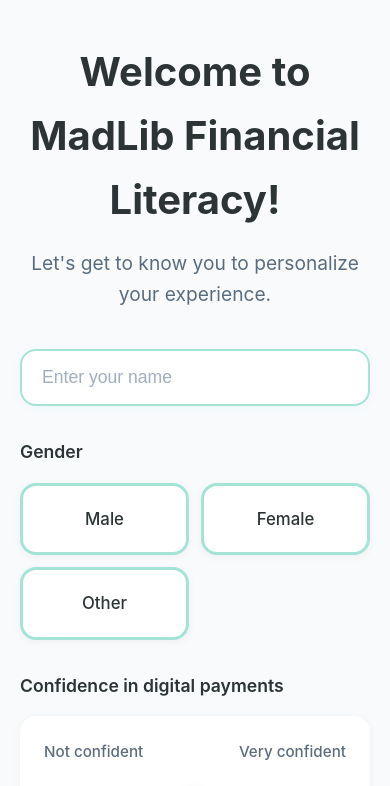
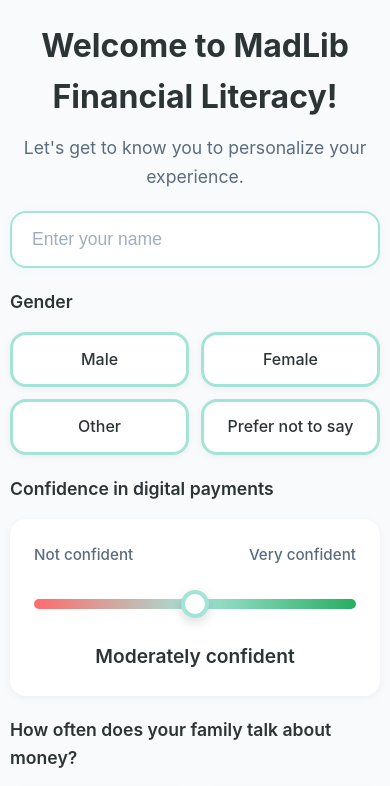
Before and after one commit to Marcooos05/MadPlotLib-Junction2025, a React (Vite) app in the folder finlib-frontend/: page / in a window 390 px wide. Shown: the top 786 px of the page. Built offline with nearby package versions, Linux system fonts and the light colour scheme; no server answers.

Commit message:
Refine onboarding UI: Reduce height for mobile, 2x2 card layouts, add 'prefer not to say', improve submit with loading state

```diff
--- a/finlib-frontend/src/components/Onboarding.jsx
+++ b/finlib-frontend/src/components/Onboarding.jsx
@@ -13,6 +13,7 @@ const Onboarding = () => {
     confidence: '3',
     familyTalk: ''
   });
+  const [loading, setLoading] = useState(false);
   const navigate = useNavigate();
 
   useEffect(() => {
@@ -38,6 +39,7 @@ const Onboarding = () => {
       alert('Please fill all fields');
       return;
     }
+    setLoading(true);
     try {
       await signInAnonymously(auth);
       const user = auth.currentUser;
@@ -48,17 +50,21 @@ const Onboarding = () => {
         });
         localStorage.setItem('profile', JSON.stringify(profile));
       }
+      navigate('/stories');
     } catch (error) {
       console.error('Error saving profile:', error);
       localStorage.setItem('profile', JSON.stringify(profile));
+      navigate('/stories');
+    } finally {
+      setLoading(false);
     }
-    navigate('/stories');
   };
 
   const genderOptions = [
     { value: 'male', label: 'Male' },
     { value: 'female', label: 'Female' },
-    { value: 'other', label: 'Other' }
+    { value: 'other', label: 'Other' },
+    { value: 'prefer-not-to-say', label: 'Prefer not to say' }
   ];
 
   const familyTalkOptions = [
@@ -97,7 +103,9 @@ const Onboarding = () => {
           selected={profile.familyTalk}
           onSelect={(value) => handleChange('familyTalk', value)}
         />
-        <button type="submit">Start My Journey</button>
+        <button type="submit" disabled={loading}>
+          {loading ? 'Starting...' : 'Start My Journey'}
+        </button>
       </form>
     </div>
   );
--- a/finlib-frontend/src/style.css
+++ b/finlib-frontend/src/style.css
@@ -30,7 +30,7 @@ body {
   flex-direction: column;
   align-items: center;
   justify-content: center;
-  padding: 40px 20px;
+  padding: 20px 10px;
   text-align: center;
 }
 
@@ -45,16 +45,16 @@ body {
 }
 
 .onboarding h1 {
-  font-size: 2.5rem;
+  font-size: 2rem;
   font-weight: 700;
-  margin-bottom: 16px;
+  margin-bottom: 12px;
   color: var(--text);
   max-width: 600px;
 }
 
 .onboarding p {
-  margin-bottom: 40px;
-  font-size: 1.2rem;
+  margin-bottom: 20px;
+  font-size: 1.1rem;
   color: #5a6c7d;
   max-width: 500px;
 }
@@ -63,7 +63,7 @@ body {
   display: flex;
   flex-direction: column;
   align-items: center;
-  gap: 32px;
+  gap: 20px;
   width: 100%;
   max-width: 500px;
 }
@@ -101,24 +101,24 @@ body {
 
 .selection-cards {
   display: grid;
-  grid-template-columns: repeat(auto-fit, minmax(140px, 1fr));
+  grid-template-columns: repeat(2, 1fr);
   gap: 12px;
   width: 100%;
 }
 
 .selection-card {
-  padding: 20px;
+  padding: 12px;
   border: 3px solid var(--mint);
   border-radius: 16px;
   background: white;
   cursor: pointer;
   transition: all 0.3s ease;
   text-align: center;
-  font-size: 1.05rem;
+  font-size: 1rem;
   font-weight: 500;
   color: var(--text);
   box-shadow: 0 2px 8px rgba(0, 0, 0, 0.05);
-  min-height: 70px;
+  min-height: 50px;
   display: flex;
   align-items: center;
   justify-content: center;
```
